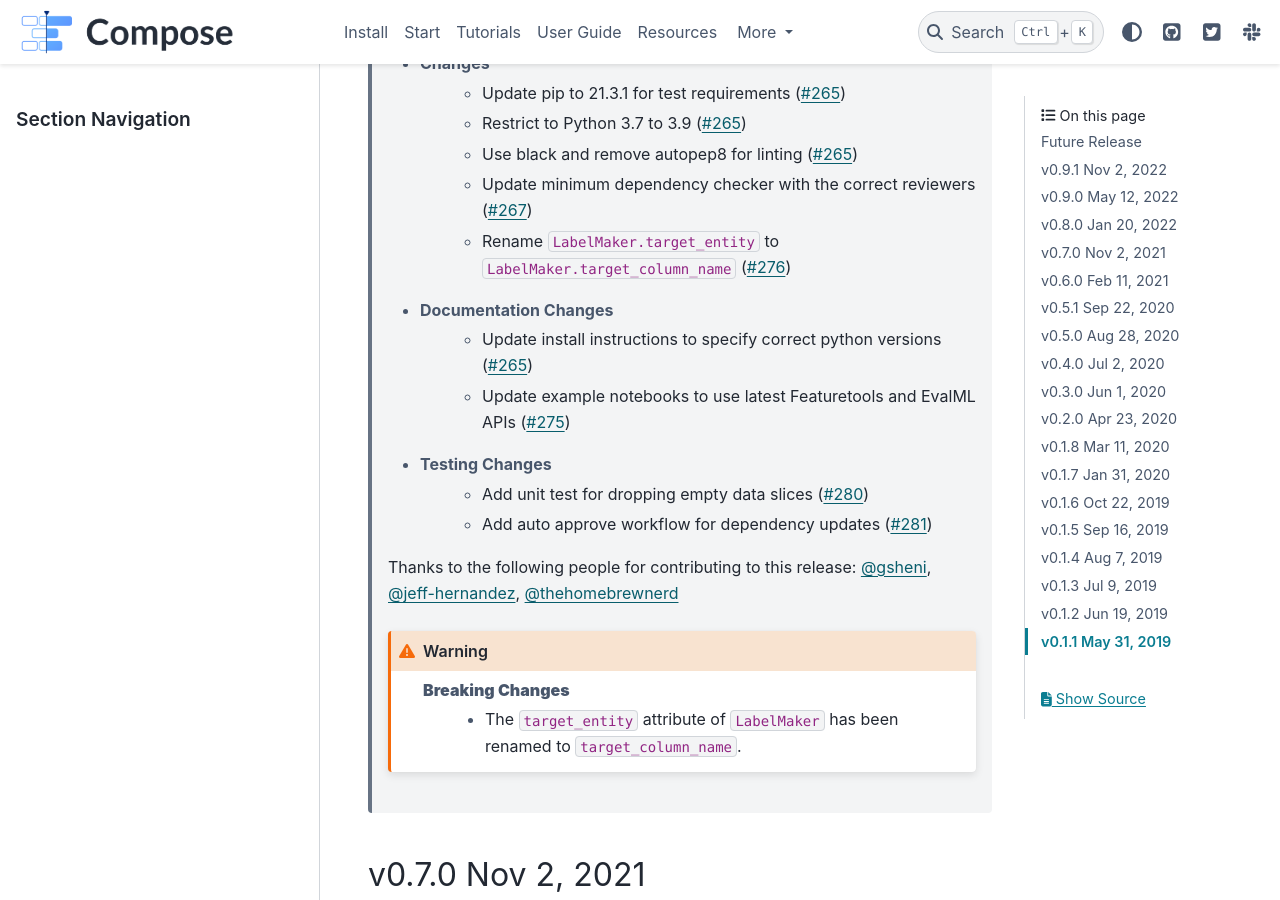
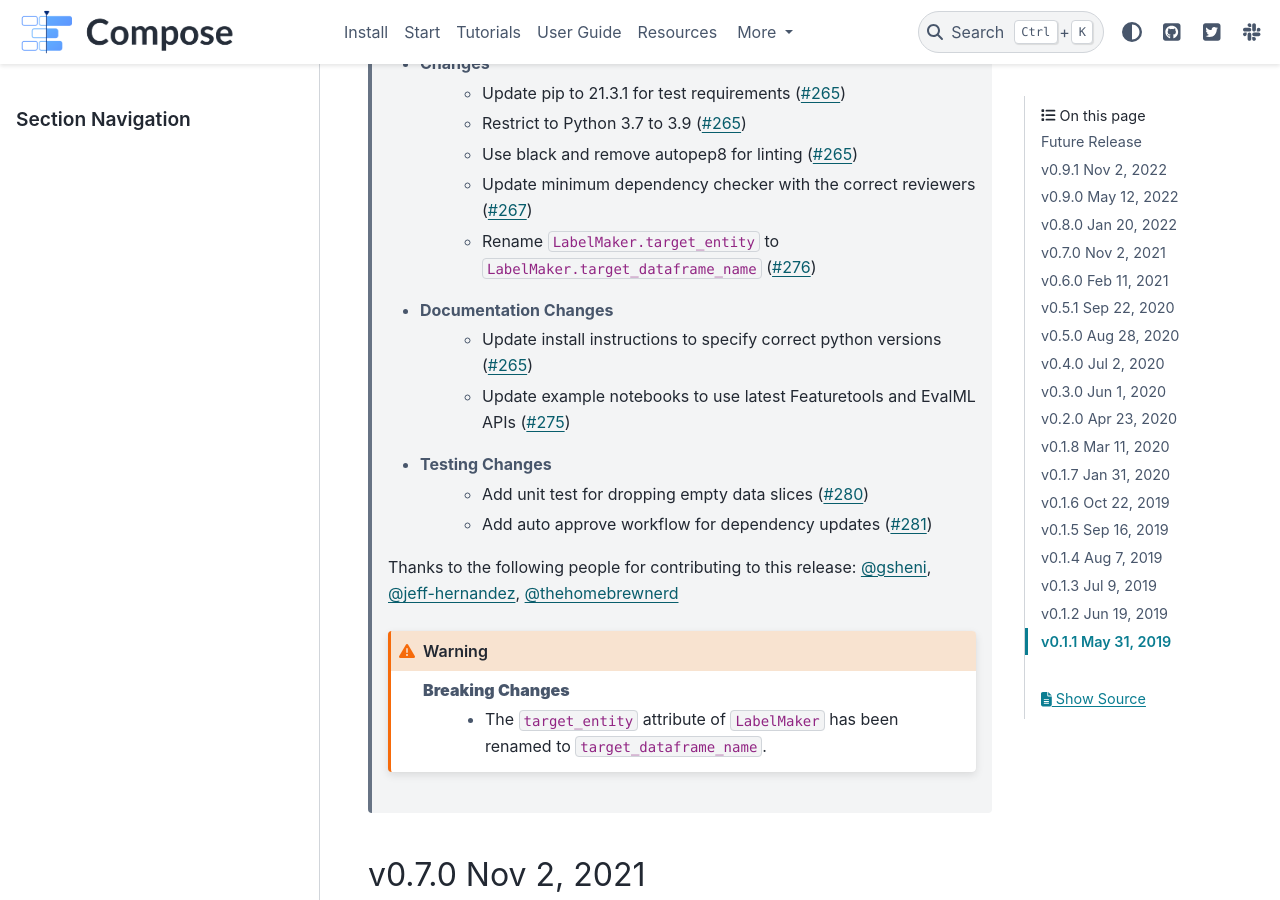
Before and after one commit to alteryx/compose, a Sphinx documentation site: the page built from docs/source/release_notes.rst, in a window 1280 px wide and 900 px high, scrolled down 2143 px. Built offline with Sphinx 7.4.7 and the PyData theme 0.15.4, drawn with Linux system fonts in a browser that asks for light colours; comment, search, counter and statistics services are not loaded.

Commit message:
fix var name in release notes

```diff
--- a/docs/source/release_notes.rst
+++ b/docs/source/release_notes.rst
@@ -62,7 +62,7 @@ v0.8.0 Jan 20, 2022
         * Restrict to Python 3.7 to 3.9 (:pr:`265`)
         * Use black and remove autopep8 for linting (:pr:`265`)
         * Update minimum dependency checker with the correct reviewers (:pr:`267`)
-        * Rename ``LabelMaker.target_entity`` to ``LabelMaker.target_column_name`` (:pr:`276`)
+        * Rename ``LabelMaker.target_entity`` to ``LabelMaker.target_dataframe_name`` (:pr:`276`)
     * Documentation Changes
         * Update install instructions to specify correct python versions (:pr:`265`)
         * Update example notebooks to use latest Featuretools and EvalML APIs (:pr:`275`)
@@ -76,7 +76,7 @@ v0.8.0 Jan 20, 2022
     .. warning::
 
         **Breaking Changes**
-            * The ``target_entity`` attribute of ``LabelMaker`` has been renamed to ``target_column_name``.
+            * The ``target_entity`` attribute of ``LabelMaker`` has been renamed to ``target_dataframe_name``.
 
 v0.7.0 Nov 2, 2021
 ==================
```
